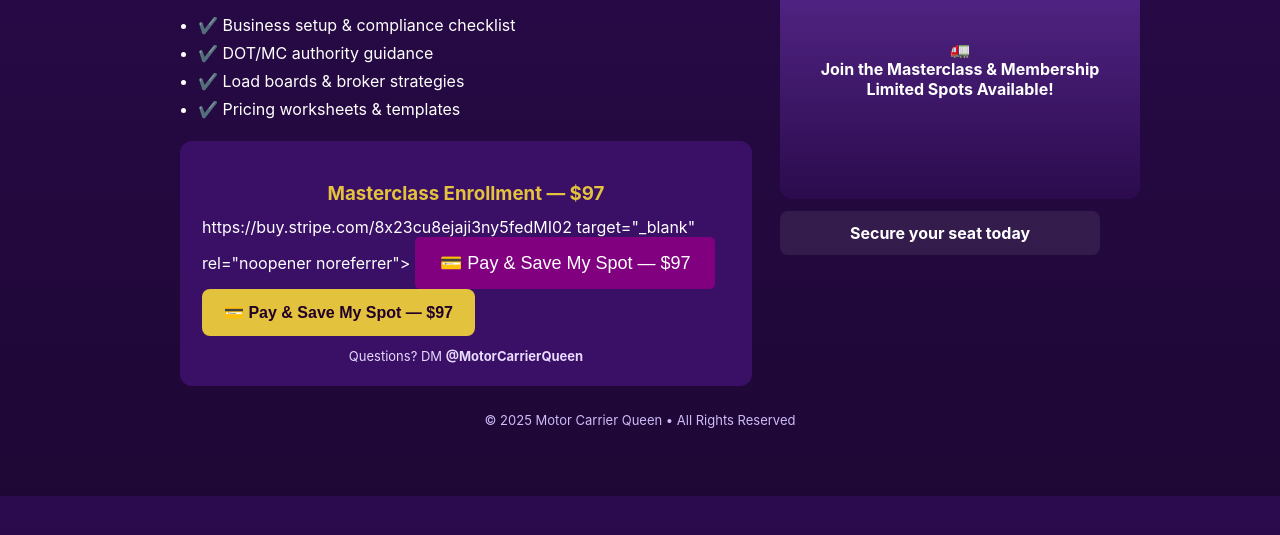
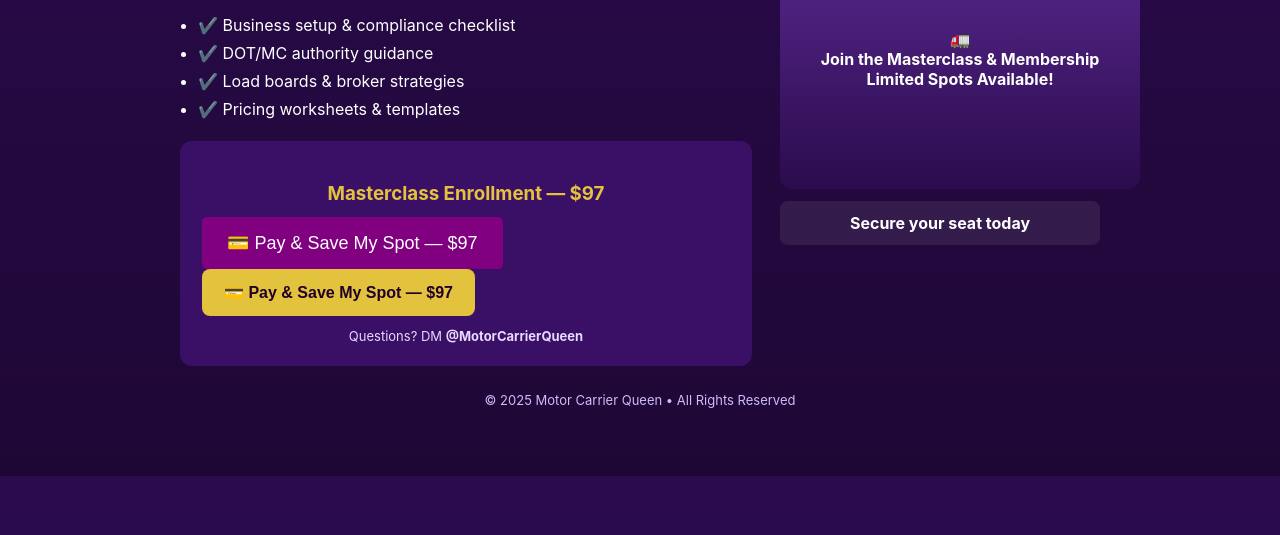
Before and after one commit to motorcarrierqueen/Mentorship97, a plain HTML site: page index.html in a window 1280 px wide. Shown: the part 259-794 px from the top of the page. Drawn offline with Linux system fonts and the light colour scheme.

Commit message:
Update index.html

```diff
--- a/index.html
+++ b/index.html
@@ -52,7 +52,7 @@
           Masterclass Enrollment — $97
         </h3>
         <!-- Stripe payment link button -->
-        https://buy.stripe.com/8x23cu8ejaji3ny5fedMI02 target="_blank" rel="noopener noreferrer">
+        <a href="https://buy.stripe.com/YOUR-REAL-STRIPE-LINK" target="_blank" rel="noopener noreferrer">
   <button style="background-color: purple; color: white; padding: 15px 25px; font-size: 18px; border: none; border-radius: 5px; cursor: pointer;">
     💳 Pay & Save My Spot — $97
   </button>
```
